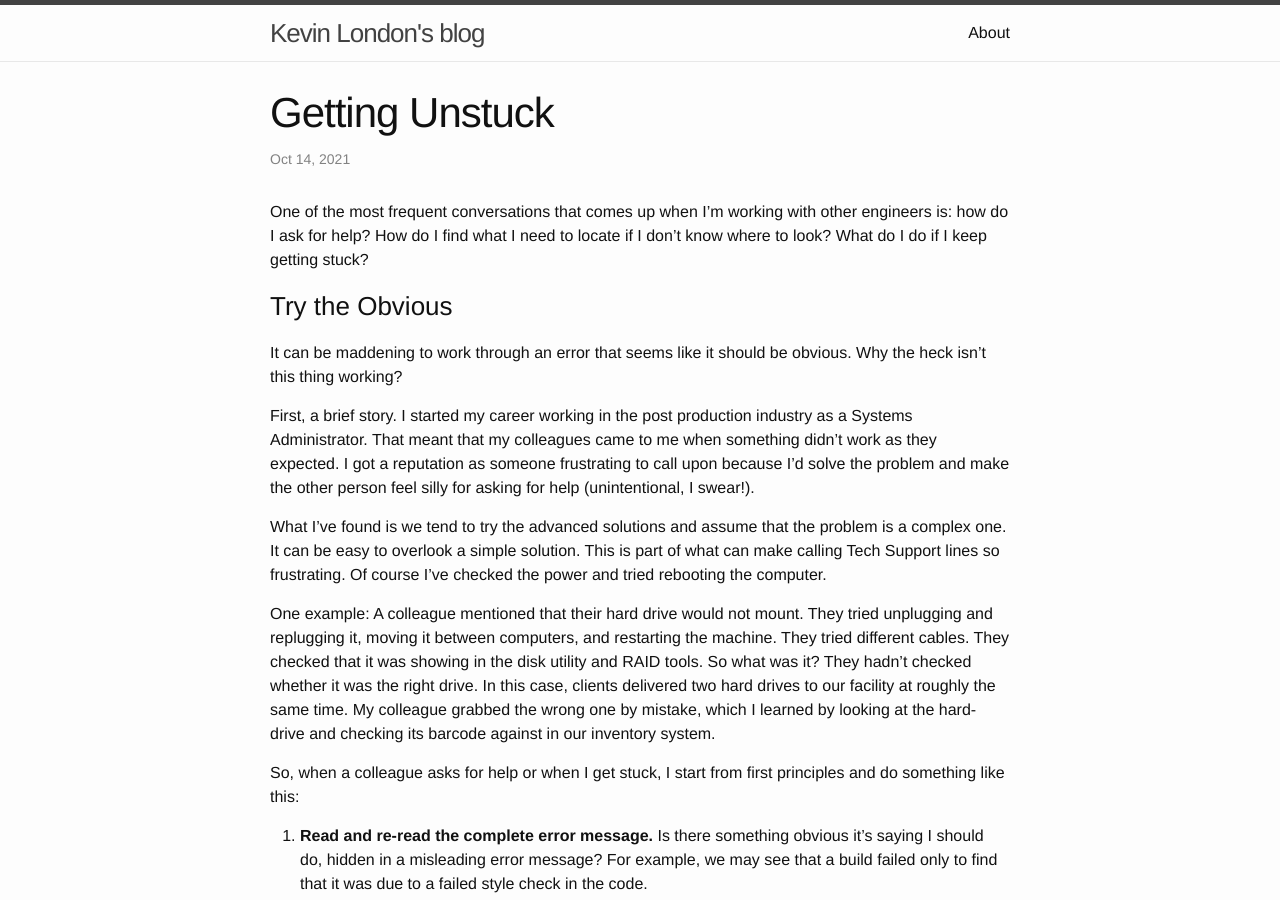
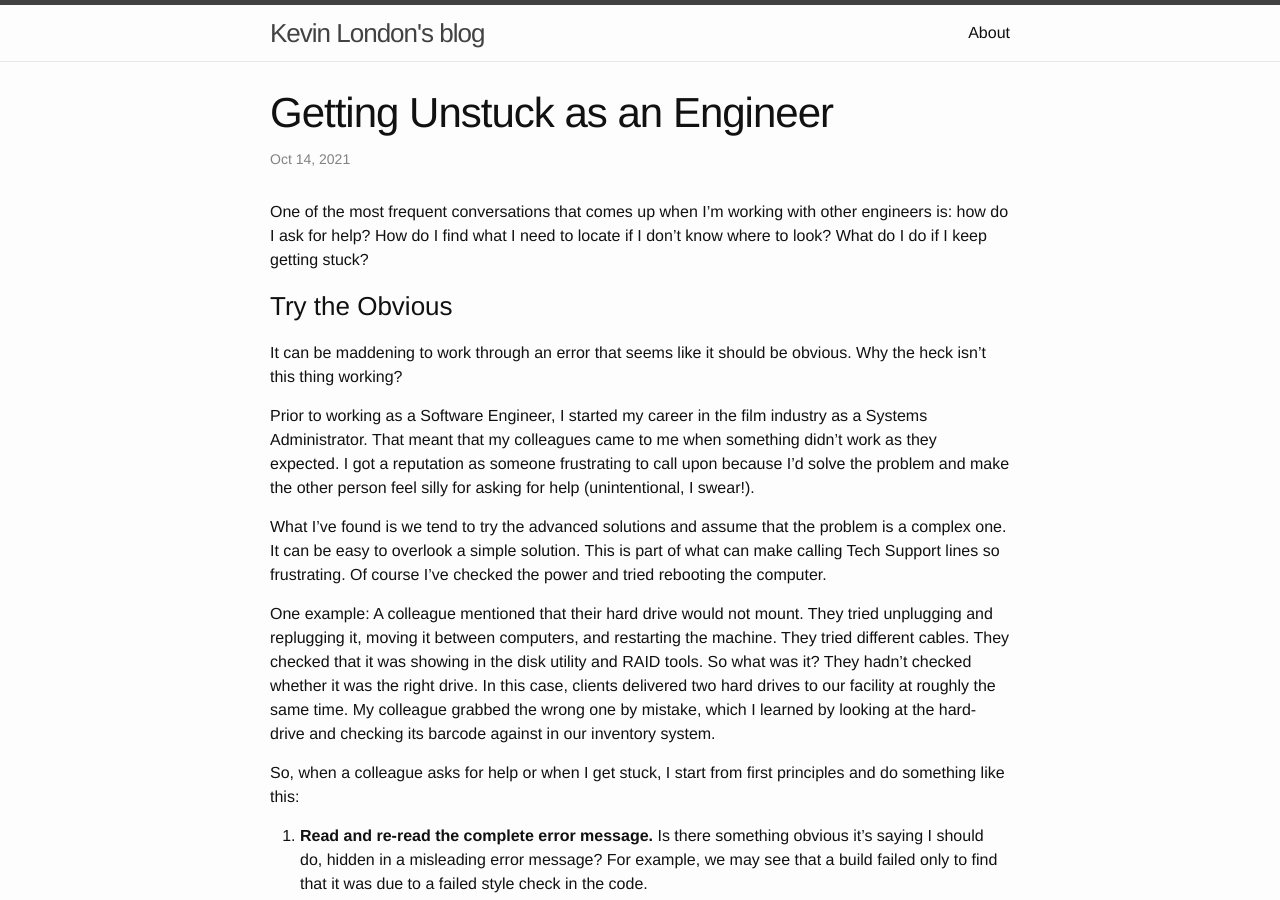
Before and after one commit to kevinlondon/kevinlondon.github.io, a Jekyll site: the page built from _posts/2021-10-13-asking-for-help.md, in a window 1280 px wide and 900 px high. Built offline with Jekyll 4.4.1, drawn with Linux system fonts in a browser that asks for light colours; comment, search, counter and statistics services are not loaded.

Commit message:
Change some wording for the post title

```diff
--- a/_posts/2021-10-13-asking-for-help.md
+++ b/_posts/2021-10-13-asking-for-help.md
@@ -1,6 +1,6 @@
 ---
 layout: post
-title: Getting Unstuck
+title: Getting Unstuck as an Engineer
 date: 2021-10-13 20:00:01.000000000 -07:00
 ---
 
@@ -13,7 +13,7 @@ if I don't know where to look? What do I do if I keep getting stuck?
 It can be maddening to work through an error that seems like it should
 be obvious. Why the heck isn't this thing working?
 
-First, a brief story. I started my career working in the post production
+Prior to working as a Software Engineer, I started my career in the film
 industry as a Systems Administrator. That meant that my colleagues came to me
 when something didn't work as they expected. I got a reputation as
 someone frustrating to call upon because I'd solve the problem
```
